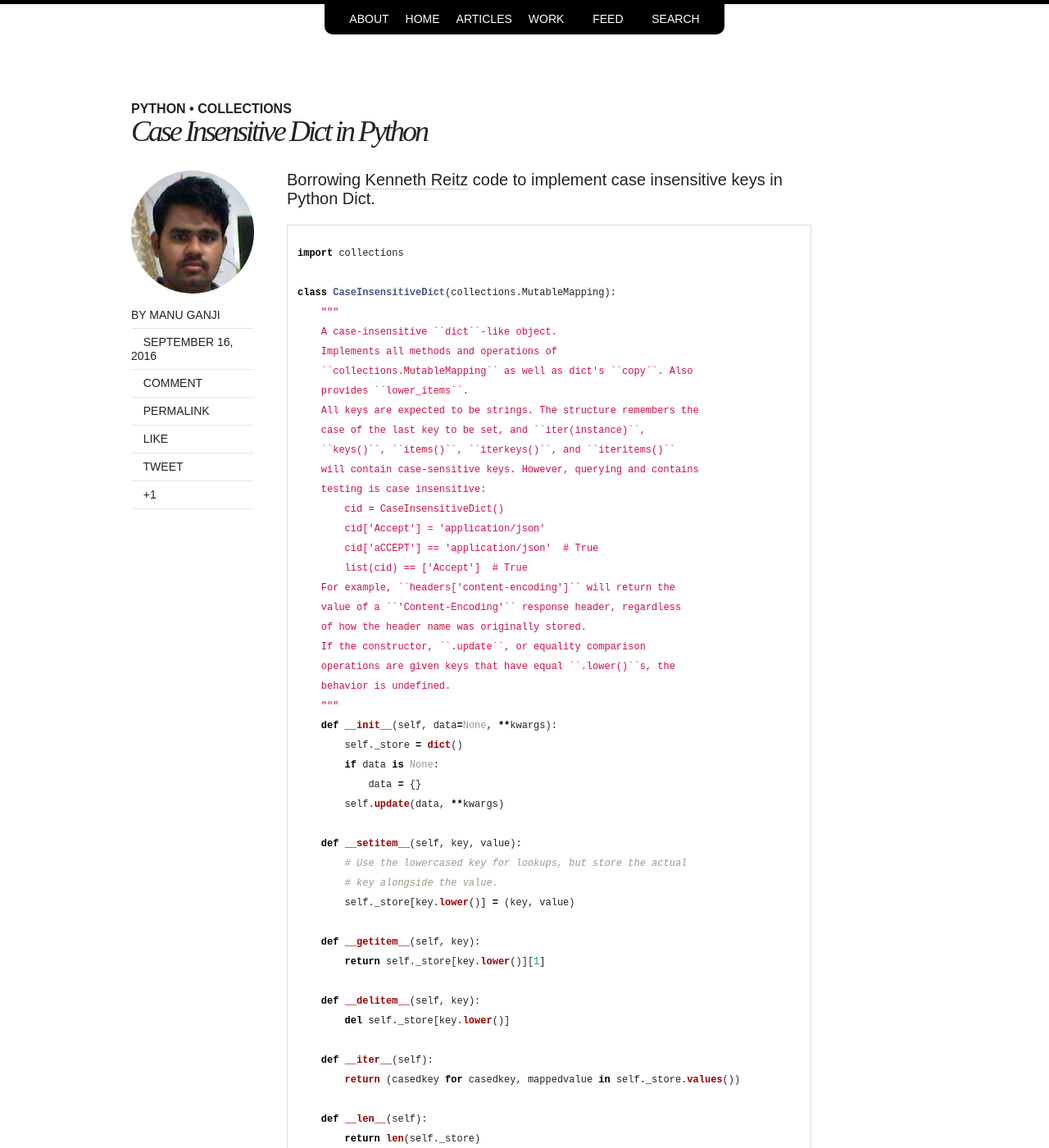
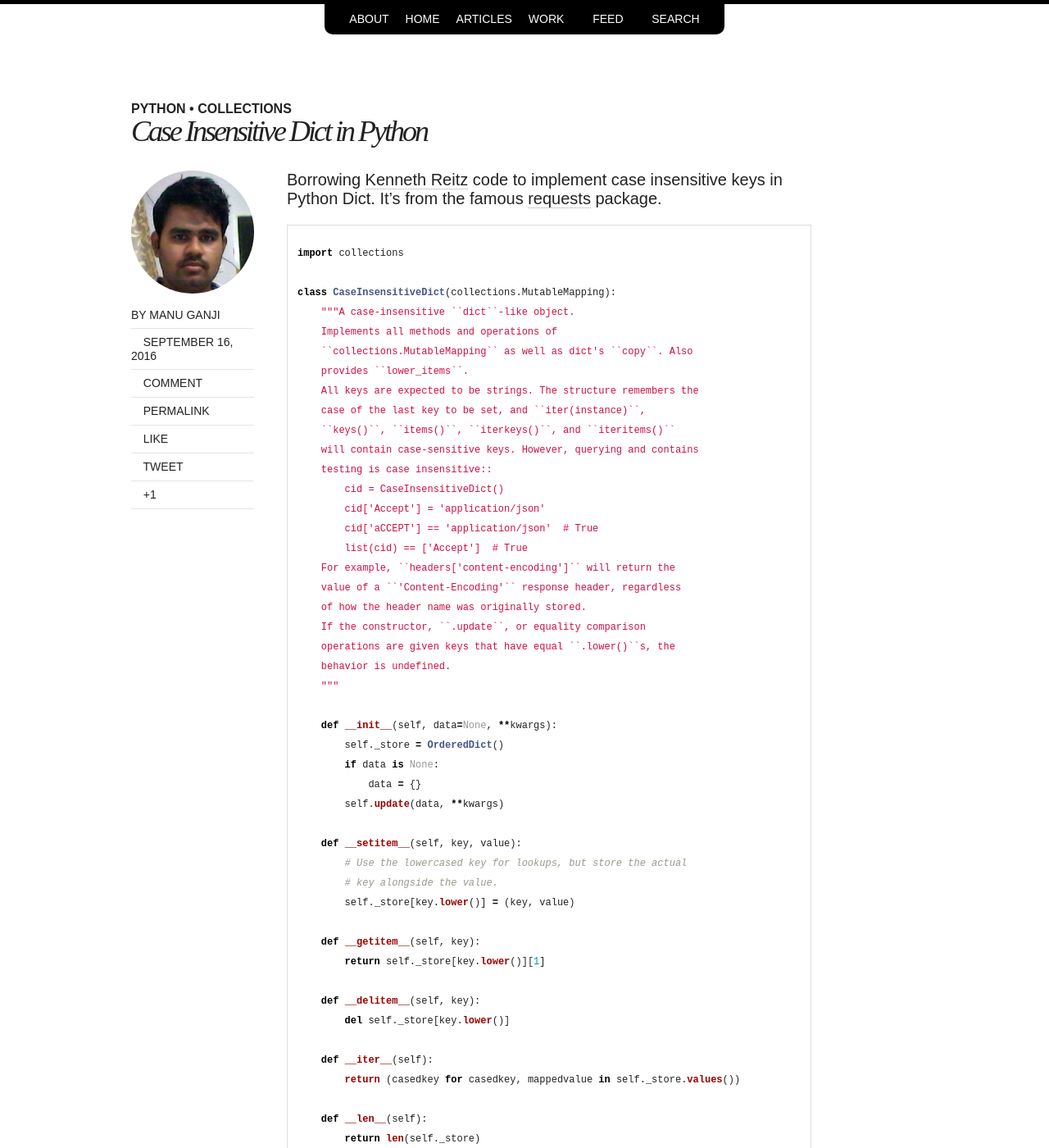
Before and after one commit to manuganji/manuganji.github.io, a Jekyll site: the page built from _posts/2016-09-16-case-insensitive-dict.md, in a window 1280 px wide and 1400 px high. Shown: the whole window at 82% size. Built offline with Jekyll 4.4.1, drawn with Linux system fonts in a browser that asks for light colours; nearby versions of some CDN libraries; a script that is not in the unit is left out; comment, search, counter and statistics services are not loaded; some of the changed text lies outside the part shown.

Commit message:
updating with the latest code

```diff
--- a/_posts/2016-09-16-case-insensitive-dict.md
+++ b/_posts/2016-09-16-case-insensitive-dict.md
@@ -5,14 +5,13 @@ description: "Implementation of Case Insensitive keys in python"
 categories: python
 tags: [python, collections]
 ---
-Borrowing [Kenneth Reitz](https://github.com/kennethreitz) code to implement case insensitive keys in Python Dict.
+Borrowing [Kenneth Reitz](https://github.com/kennethreitz) code to implement case insensitive keys in Python Dict. It's from the famous [requests](https://github.com/kennethreitz/requests/blob/master/requests/structures.py) package.
 
 {% highlight python %}
 import collections
 
 class CaseInsensitiveDict(collections.MutableMapping):
-    """
-    A case-insensitive ``dict``-like object.
+    """A case-insensitive ``dict``-like object.
     Implements all methods and operations of
     ``collections.MutableMapping`` as well as dict's ``copy``. Also
     provides ``lower_items``.
@@ -20,7 +19,7 @@ class CaseInsensitiveDict(collections.MutableMapping):
     case of the last key to be set, and ``iter(instance)``,
     ``keys()``, ``items()``, ``iterkeys()``, and ``iteritems()``
     will contain case-sensitive keys. However, querying and contains
-    testing is case insensitive:
+    testing is case insensitive::
         cid = CaseInsensitiveDict()
         cid['Accept'] = 'application/json'
         cid['aCCEPT'] == 'application/json'  # True
@@ -32,8 +31,9 @@ class CaseInsensitiveDict(collections.MutableMapping):
     operations are given keys that have equal ``.lower()``s, the
     behavior is undefined.
     """
+
     def __init__(self, data=None, **kwargs):
-        self._store = dict()
+        self._store = OrderedDict()
         if data is None:
             data = {}
         self.update(data, **kwargs)
```
Also changed, not shown: other parts of _posts/2016-09-16-case-insensitive-dict.md (+2 -3 lines).
